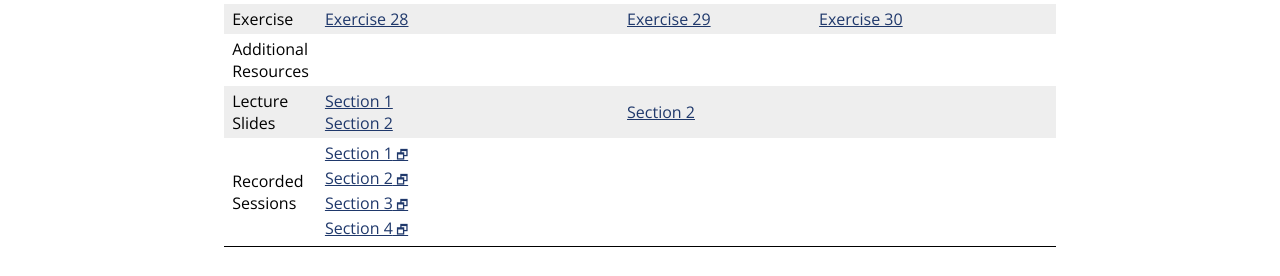
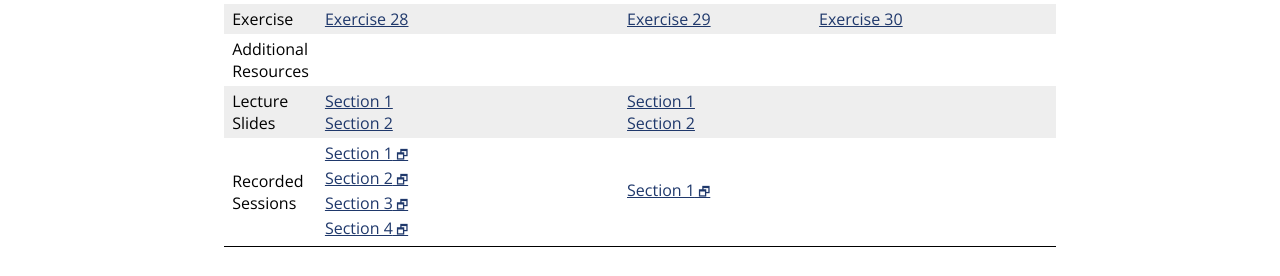
Before and after one commit to jhu-ip/cs220-s22, a Jekyll site: the page built from material.md, in a window 1280 px wide. Shown: the part 1217-1493 px from the top of the page. Built offline with Jekyll 4.4.1, drawn with Linux system fonts in a browser that asks for light colours; some web fonts are replaced.

Commit message:
link to day 29 materials for sec 01

```diff
--- a/material.csv
+++ b/material.csv
@@ -326,7 +326,9 @@
 10,2,6-Apr,Slides,Operator overloading,slides/day29_operator_overloading.pdf
 10,2,6-Apr,Recap,Day 29,questions/day29.html
 10,2,6-Apr,Exercise,Exercise 29,exercise/ex29.html
+10,2,6-Apr,LectureSlides,"Section 1",slides/sec01/day29_notes.pdf
 10,2,6-Apr,LectureSlides,Section 2,slides/sec02/29.pdf
+10,2,6-Apr,Recording,"Section 1",https://jh.hosted.panopto.com/Panopto/Pages/Viewer.aspx?id=9f9c0e92-fcd5-4c89-b21a-ae6f013238d7
 10,3,8-Apr,Video,Initialization and assignment,https://jh.hosted.panopto.com/Panopto/Pages/Viewer.aspx?id=f9091b95-ab29-46fe-82b8-ae2300279e93
 10,3,8-Apr,Video,Rule of 3,https://jh.hosted.panopto.com/Panopto/Pages/Viewer.aspx?id=181313b7-6b07-400c-addf-ae2300279df3
 10,3,8-Apr,Slides,Initialization and assignment,slides/day30_initialization_assignments.pdf
--- a/material.md
+++ b/material.md
@@ -576,13 +576,13 @@
     <tr>
       <td>Lecture<br>Slides</td>
       <td><a href='slides/sec01/day28_notes.pdf'>Section 1</a><br><a href='slides/sec02/28.pdf'>Section 2</a></td>
-      <td><a href='slides/sec02/29.pdf'>Section 2</a></td>
+      <td><a href='slides/sec01/day29_notes.pdf'>Section 1</a><br><a href='slides/sec02/29.pdf'>Section 2</a></td>
       <td></td>
     </tr>
     <tr>
       <td>Recorded<br>Sessions</td>
       <td><a class='external' target='_blank' href='https://jh.hosted.panopto.com/Panopto/Pages/Viewer.aspx?id=f36da5e4-3441-449d-bdd6-ae6d0125c621'>Section 1</a><br><a class='external' target='_blank' href='https://jh.hosted.panopto.com/Panopto/Pages/Viewer.aspx?id=73b04543-5f0f-441f-85db-ae6d012b8adb'>Section 2</a><br><a class='external' target='_blank' href='https://jh.hosted.panopto.com/Panopto/Pages/Viewer.aspx?id=87c1d1f6-4534-48ea-860f-ae6d01464598'>Section 3</a><br><a class='external' target='_blank' href='https://jh.hosted.panopto.com/Panopto/Pages/Viewer.aspx?id=d3ed4977-7ba2-44d2-a8b9-ae6d00f66279'>Section 4</a></td>
-      <td></td>
+      <td><a class='external' target='_blank' href='https://jh.hosted.panopto.com/Panopto/Pages/Viewer.aspx?id=9f9c0e92-fcd5-4c89-b21a-ae6f013238d7'>Section 1</a></td>
       <td></td>
     </tr>
   </tbody>
```
